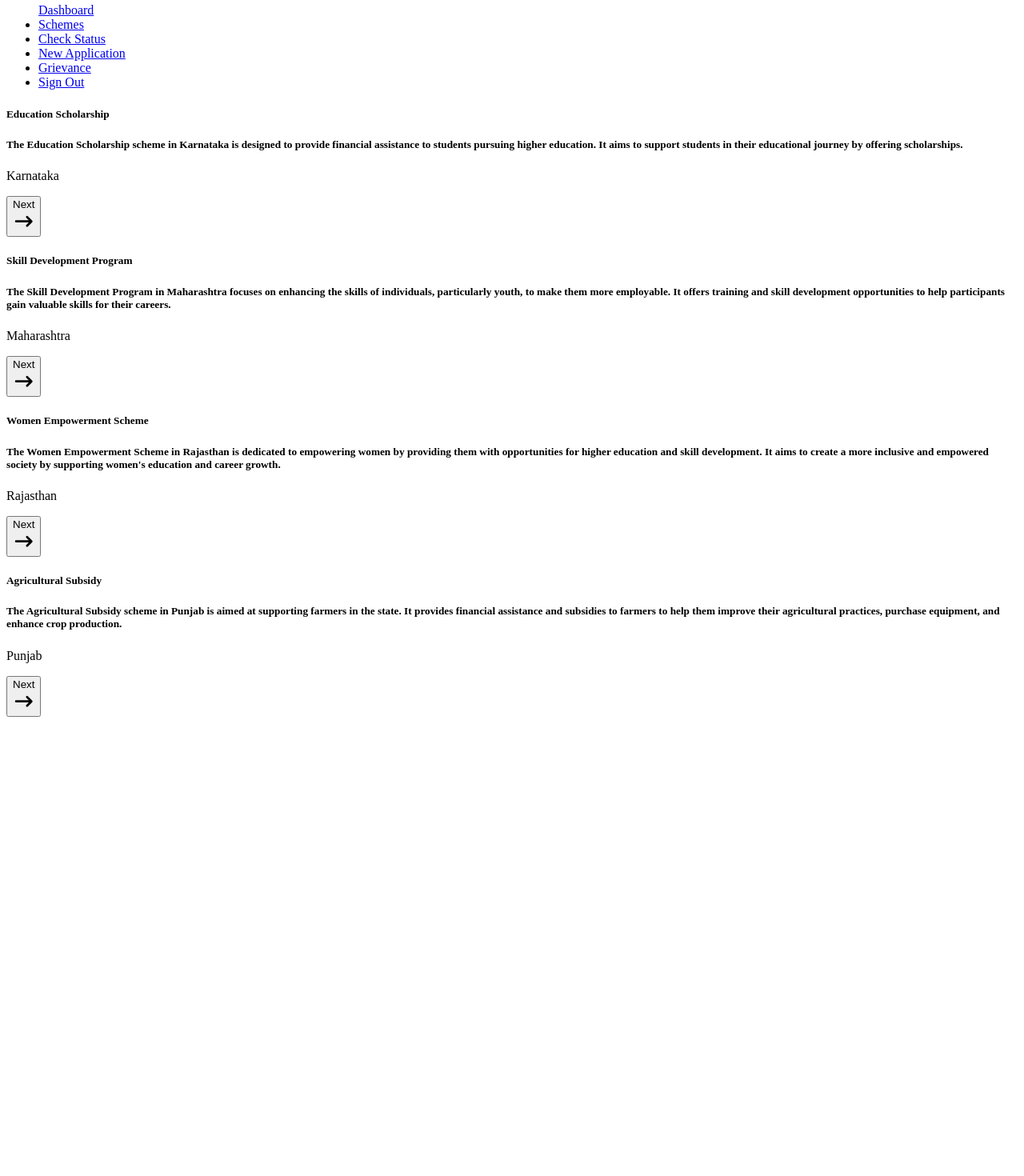
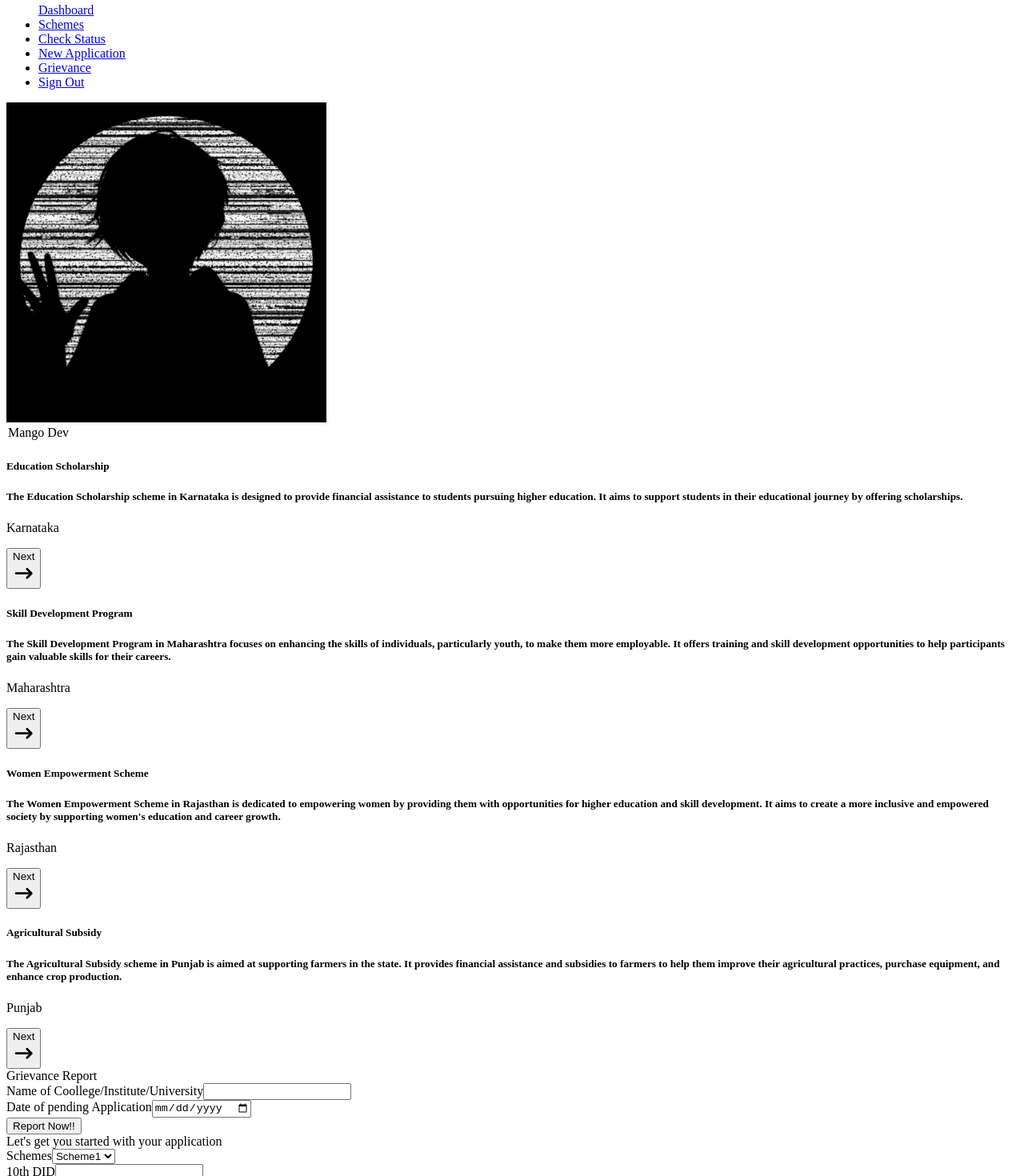
Before and after one commit to status-20X/ScholarLink, a Next.js app in the folder apps/web/: page /Navbar in a window 1280 px wide. Shown: the part 1220-2690 px from the top of the page at 80% size. Before the commit the page ends 2124 px from the top, so only its background shows below. Built offline with nearby package versions, Linux system fonts and the light colour scheme.

Commit message:
bugs removed

```diff
--- a/apps/web/app/DashBoard/page.tsx
+++ b/apps/web/app/DashBoard/page.tsx
@@ -1,5 +1,5 @@
 "use client"
-import I from '../dp.png'
+import I from '../dp.jpg'
 import React from 'react'
 import "tailwindcss/tailwind.css";
 import {useEffect , useState} from 'react'
--- a/apps/web/app/Navbar/page.tsx
+++ b/apps/web/app/Navbar/page.tsx
@@ -11,7 +11,7 @@ const Navbar = () => {
         <aside
           id="logo-sidebar"
           className=" fixed
-           top-0 left-0 z-40 w-64 transition-transform -translate-x-full sm:translate-x-0"
+           top-0 left-0 z-40 w-64 h-screen transition-transform -translate-x-full sm:translate-x-0"
           aria-label="Sidebar"
         >
           <div className="h-screen px-3 py-4 overflow-y-auto bg-[#06A67E]">
@@ -96,7 +96,11 @@ const Navbar = () => {
           </div>
         </aside>
       <div className="mainPage ml-[25vw]">
+        <Dashboard />
         <Scheme />
+        {/* <Status /> */}
+        <Greviance />
+        <Application />
         </div>
       </div>
     </>
```
Also changed, not shown: apps/web/app/dp.png (deleted).
